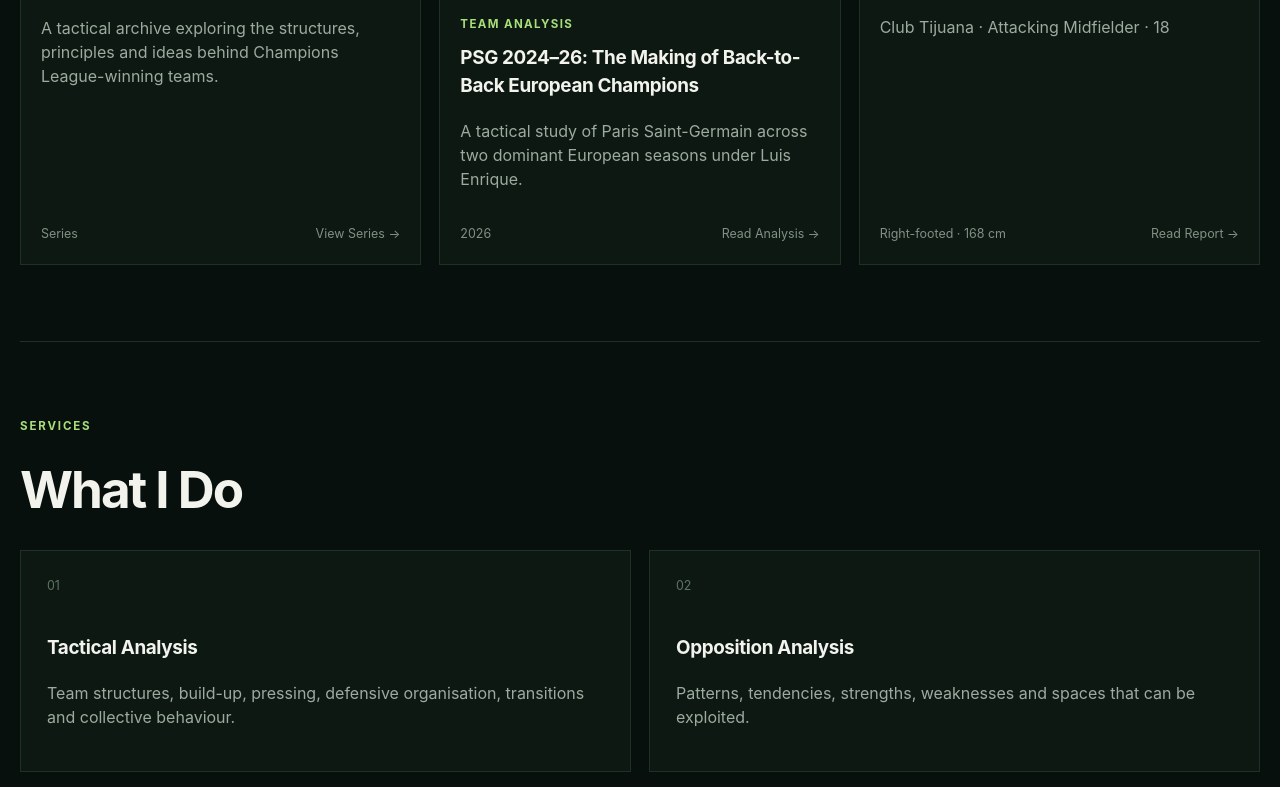
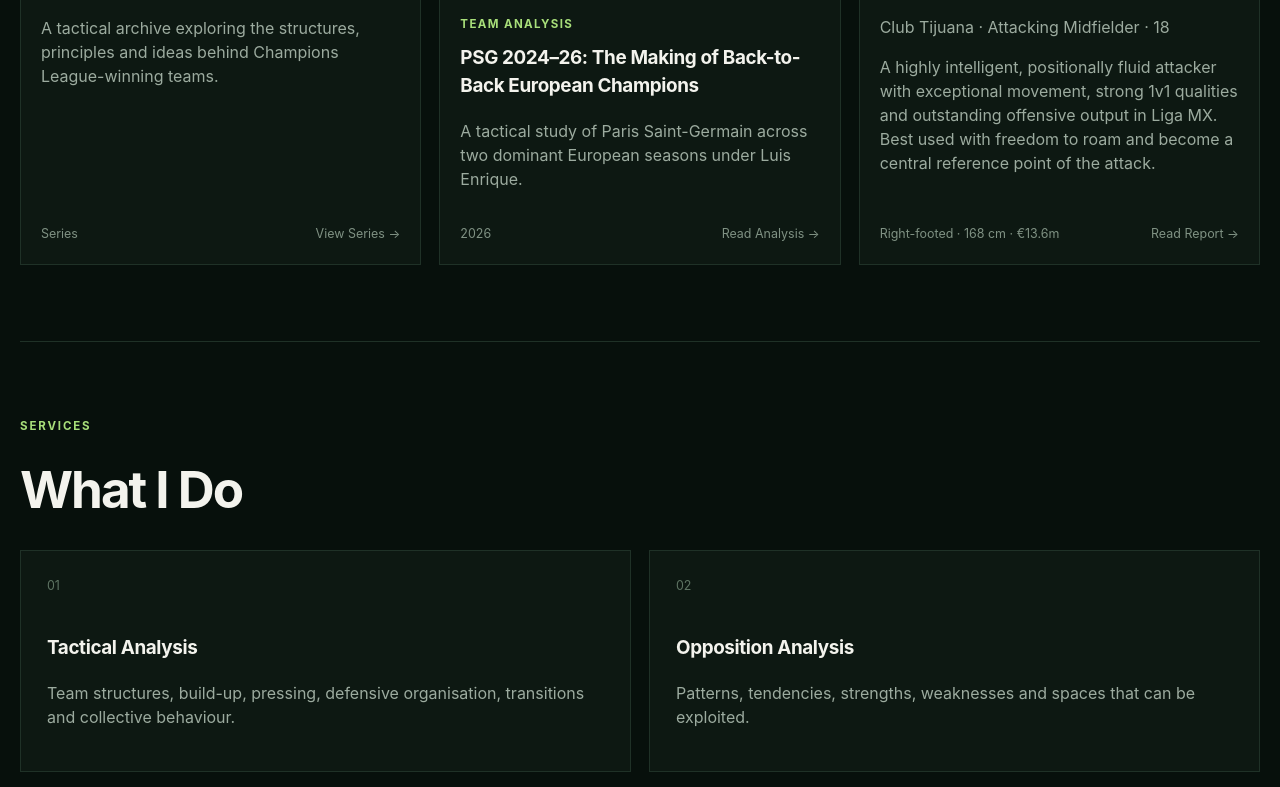
Before and after one commit to mauricemuller78-netizen/spmaurice-website, a plain HTML site: page index.html in a window 1280 px wide. Shown: the part 1305-2092 px from the top of the page. Drawn offline with Linux system fonts and the light colour scheme.

Commit message:
Expand Gilberto Mora featured card

```diff
--- a/index.html
+++ b/index.html
@@ -80,7 +80,8 @@
             <div class="tag">Scouting Report · Gilberto Mora</div>
             <h3>Gilberto Mora</h3>
             <p>Club Tijuana · Attacking Midfielder · 18</p>
-            <div class="card-meta"><span>Right-footed · 168 cm</span><span>Read Report →</span></div>
+            <p>A highly intelligent, positionally fluid attacker with exceptional movement, strong 1v1 qualities and outstanding offensive output in Liga MX. Best used with freedom to roam and become a central reference point of the attack.</p>
+            <div class="card-meta"><span>Right-footed · 168 cm · €13.6m</span><span>Read Report →</span></div>
           </div>
         </a>
       </div></div>
```
